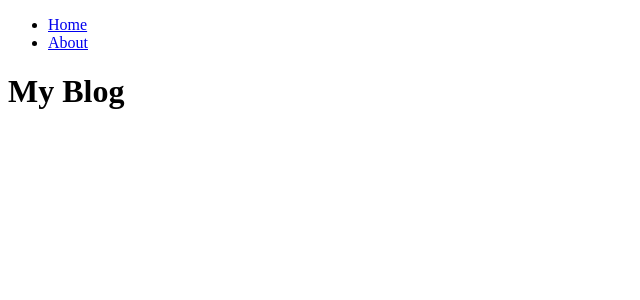
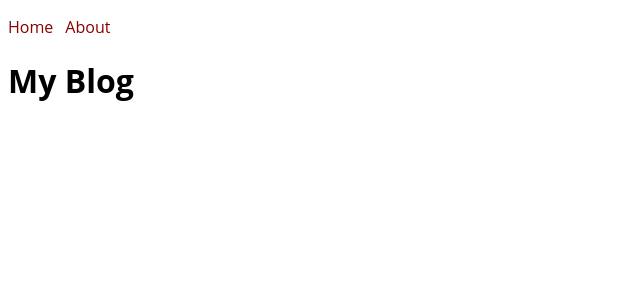
Before and after one commit to HenriqueMarcelo/next-blog, a Next.js app: page / in a window 1280 px wide. Shown: the top 300 px of the page, without its empty margins (0-640 px from the left). Built offline with nearby package versions, Linux system fonts and the light colour scheme.

Commit message:
style: using global css

```diff
--- a/pages/_app.js
+++ b/pages/_app.js
@@ -1,4 +1,5 @@
 import NavBar from "../components/NavBar"
+import '../styles/global.css'
 
 function App({ Component, pageProps }) {
     return (
--- /dev/null
+++ b/styles/global.css
@@ -0,0 +1,26 @@
+body {
+    font-family: 'Open Sans', sans-serif;
+}
+
+a {
+    color: darkred;
+    text-decoration: none;
+}
+
+a:focus, a:hover {
+    text-decoration: underline;
+}
+
+ul {
+    list-style: none;
+    padding: 0
+}
+
+li {
+    display: inline;
+}
+
+li:not(:first-child) {
+    margin-left: 0.75rem;
+
+}
```
